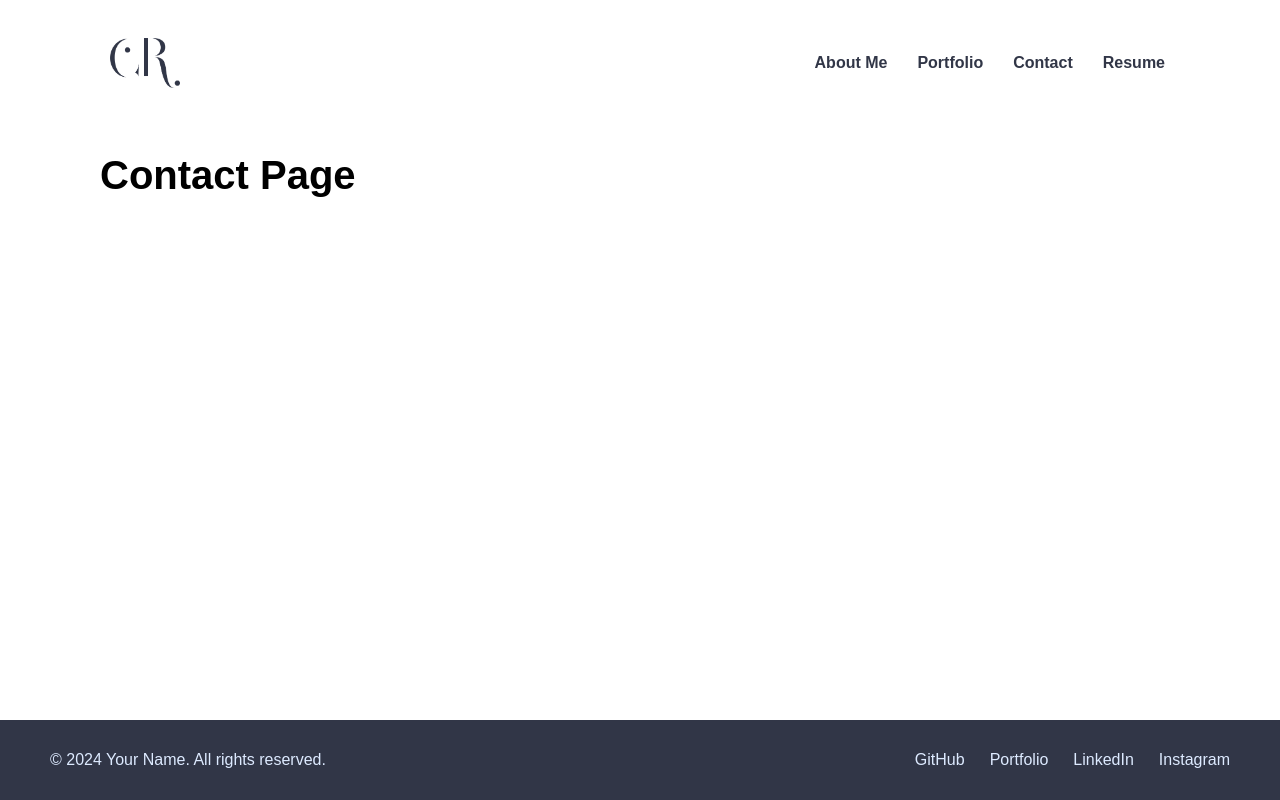
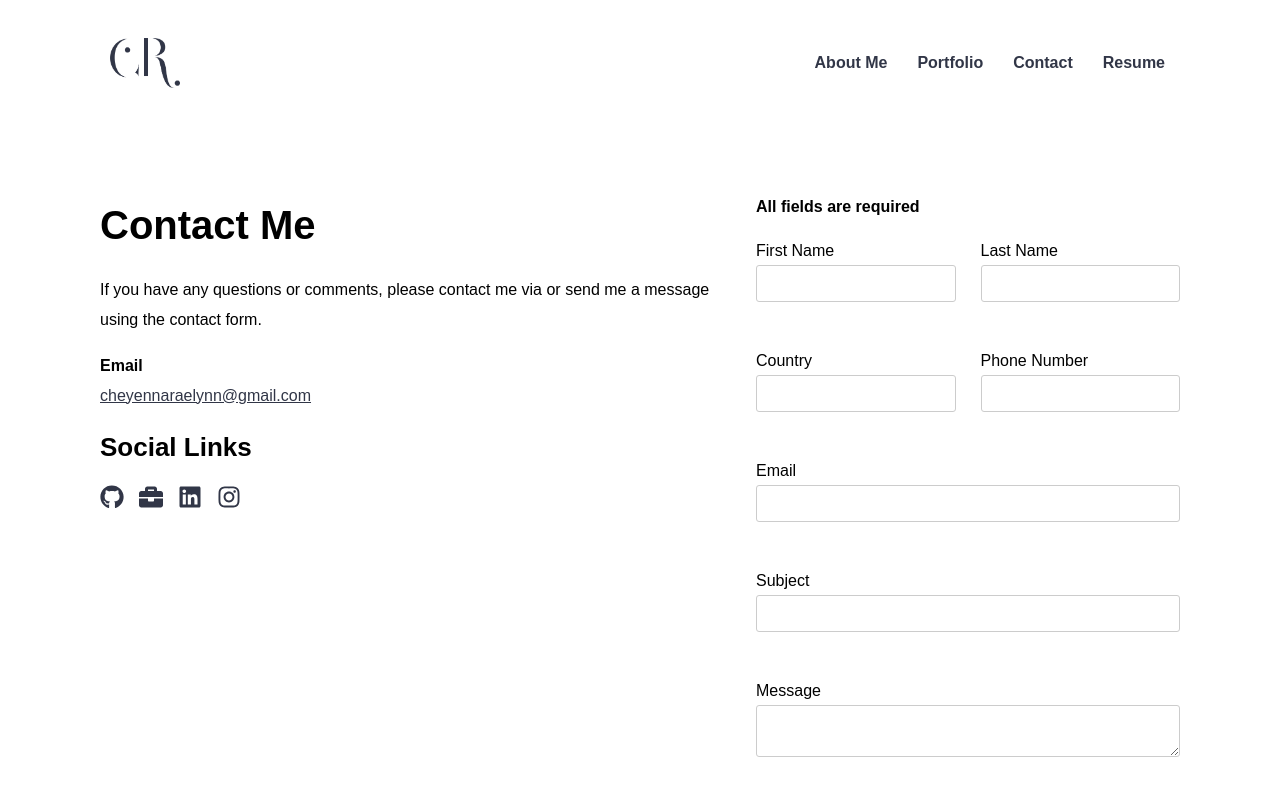
Before and after one commit to RaeOfChey/Portfolio, a React (Vite) app: page /contact in a window 1280 px wide. Shown: the top 800 px of the page. Built offline with nearby package versions, Linux system fonts and the light colour scheme; a web font is replaced by a local one.

Commit message:
Adjusted content and styling on Contact page

```diff
--- a/package.json
+++ b/package.json
@@ -9,6 +9,7 @@
   "dependencies": {
     "react": "^18.0.0",
     "react-dom": "^18.0.0",
+    "react-icons": "^5.3.0",
     "react-router-dom": "^6.27.0",
     "sass": "^1.80.4"
   },
--- a/src/components/Footer.jsx
+++ b/src/components/Footer.jsx
@@ -7,10 +7,10 @@ const Footer = () => {
       <p>&copy; {new Date().getFullYear()} Your Name. All rights reserved.</p>
       <div>
         <a href="https://github.com/RaeOfChey" target="_blank" rel="noopener noreferrer">
-          GitHub
+          GitHub Portfolio
         </a>
         <a href="https://cheyennaraelynn.myportfolio.com/" target="_blank" rel="noopener noreferrer">
-          Portfolio
+          Design Portfolio
         </a>
         <a href="https://www.linkedin.com/in/cheyenna-raelynn/" target="_blank" rel="noopener noreferrer">
           LinkedIn
--- a/src/pages/AboutMe.jsx
+++ b/src/pages/AboutMe.jsx
@@ -8,16 +8,20 @@ const AboutMe = () => {
         <>
             <div className="about-container">
                 <div className="about-left">
-                    <h1>Who am I?</h1>
+
                     <img src={aboutImage} alt="Cheyenna Logo" className="about-image" />
                 </div>
                 <div className="about-right">
+                    <h1>Who am I?</h1>
                     <p>
-                        As a Graphic Designer transitioning into UI/UX, I bring 5 years of experience creating engaging visual designs combined with new skills in front-end development. My unique approach blends design and code to create seamless, user-centered digital experiences that not only look great but solve real user problems.<br />
-                        In my next role, I’m eager to leverage my design expertise along with my growing proficiency in HTML, CSS, and JavaScript to create intuitive interfaces that enhance user satisfaction. I’m passionate about transforming user research and data into designs that are not only functional but also elevate brand identity.<br />
+                        As a Graphic Designer transitioning into UI/UX, I hold a BFA in Graphic Design, have 5 years of professional design experience, and a full-stack development certificate from the University of Minnesota.
+                        <br />
+                        My unique approach blends design and code to deliver user-centered digital experiences that are visually appealing and solve real problems. In my next role, I’m eager to leverage my design expertise and growing proficiency in HTML, CSS, and JavaScript to create intuitive interfaces that enhance user satisfaction. I’m passionate about transforming user research and data into functional designs that elevate brand identity.
+                        <br />
+
                     </p>
-
-                    Here are a few highlights:<br />
+                    <br />
+                    Here are a few highlights of my accomplishments:<br />
                     <ul>
                         <li>Redesigned a client’s website, improving user navigation and reducing bounce rates by 15%.</li>
                         <li>Led a UX/UI revamp of a mobile app that resulted in a 20% increase in user retention within three months.</li>
@@ -27,8 +31,11 @@ const AboutMe = () => {
                     </ul>
 
                     <p>
-                        I’m excited to bring my combination of creative design skills and technical knowledge to a UI/UX design team. My goal is to create digital experiences that are visually appealing, user-friendly, and business-driven.
+                        I’m excited to bring my blend of creative design skills and technical knowledge to a UI/UX design team, aiming to create digital experiences that are visually appealing, user-friendly, and aligned with business objectives.
                     </p>
+                    <a href="/portfolio" className="see-my-work">
+                        See my portfolio
+                    </a>
                 </div>
             </div>
 
@@ -37,7 +44,7 @@ const AboutMe = () => {
                 <div className="skills-left">
                     <h1>Skills</h1>
                     <p>
-                        With 5 years of professional graphic design experience, I’ve had the privilege of collaborating with diverse teams across various industries. This journey has allowed me to dive deep into multiple branches of design, honing a rich array of skills that I am excited to leverage in a UX/UI role. My expertise includes:
+                        I’ve had the privilege of collaborating with diverse teams across various industries. This journey has allowed me to dive deep into multiple branches of design, honing a rich array of skills that I am excited to leverage in a UX/UI role. My expertise includes:
                     </p>
 
                     {/* New Wrapper for Skills Lists */}
--- a/src/pages/Contact.jsx
+++ b/src/pages/Contact.jsx
@@ -1,10 +1,105 @@
 import React from 'react';
+import { FaGithub, FaLinkedin, FaInstagram, FaBriefcase } from 'react-icons/fa'; // Importing icons
+import '../styles/Contact.css';
 
 const Contact = () => {
   return (
-    <div>
-      <h1>Contact Page</h1>
-      {/* Add more content here */}
+    <div className="contact-container">
+      <div className="contact-left">
+        <h1>Contact Me</h1>
+        <p>
+          If you have any questions or comments, please contact me via or send me a message using the contact form.
+        </p>
+        <p>
+          <span className="email-label">Email</span> <br />
+          <a href="mailto:cheyennaraelynn@gmail.com" className="email-link">cheyennaraelynn@gmail.com</a>
+        </p>
+        <h2>Social Links</h2>
+        <ul className="social-links">
+          <li>
+            <a
+              href="https://github.com/YourUsername"
+              target="_blank"
+              rel="noopener noreferrer"
+              className="social-link"
+              title="GitHub Portfolio"
+            >
+              <FaGithub />
+            </a>
+          </li>
+          <li>
+            <a
+              href="https://yourdesignportfolio.com"
+              target="_blank"
+              rel="noopener noreferrer"
+              className="social-link"
+              title="Design Portfolio"
+            >
+              <FaBriefcase />
+            </a>
+          </li>
+          <li>
+            <a
+              href="https://linkedin.com/in/YourProfile"
+              target="_blank"
+              rel="noopener noreferrer"
+              className="social-link"
+              title="LinkedIn"
+            >
+              <FaLinkedin />
+            </a>
+          </li>
+          <li>
+            <a
+              href="https://instagram.com/YourProfile"
+              target="_blank"
+              rel="noopener noreferrer"
+              className="social-link"
+              title="Instagram"
+            >
+              <FaInstagram />
+            </a>
+          </li>
+        </ul>
+      </div>
+      <div className="contact-right">
+        <form className="contact-form">
+          <p className="required-note"><strong>All fields are required</strong></p>
+          <div className="name-fields">
+            <label>
+              First Name
+              <input type="text" name="firstName" required />
+            </label>
+            <label>
+              Last Name
+              <input type="text" name="lastName" required />
+            </label>
+          </div>
+          <div className="country-number-fields">
+            <label>
+              Country
+              <input type="text" name="country" required />
+            </label>
+            <label>
+              Phone Number
+              <input type="tel" name="phone" />
+            </label>
+          </div>
+          <label>
+            Email
+            <input type="email" name="email" required />
+          </label>
+          <label>
+            Subject
+            <input type="text" name="subject" required />
+          </label>
+          <label>
+            Message
+            <textarea name="message" required></textarea>
+          </label>
+          <button type="submit">Send Message</button>
+        </form>
+      </div>
     </div>
   );
 };
--- a/src/styles/AboutMe.css
+++ b/src/styles/AboutMe.css
@@ -17,6 +17,26 @@
   width: 75%;
   height: auto;
   margin-top: 20px;
+}
+
+.see-my-work {
+  display: inline-block;
+  padding: 10px 20px;
+  margin-top: 10px;
+  background-color: var(--color-darkblue);
+  color: var(--color-lightblue);
+  text-decoration: none;
+  border-radius: 50px;
+  font-family: "neulis", sans-serif;
+  font-weight: 500;
+  width: auto;
+  font-size: 24px;
+  letter-spacing: .5px;
+}
+
+.see-my-work:hover {
+  background-color: var(--color-lightblue);
+  color: var(--color-black);
 }
 
 /* Skills Section */
--- a/src/styles/Contact.css
+++ b/src/styles/Contact.css
@@ -0,0 +1,127 @@
+.contact-container {
+  display: flex;
+  margin-top: 50px;
+}
+
+/* Contact Me side of the page */
+.contact-left {
+  flex: 60%;
+}
+
+/* Email link */
+.email-link {
+  margin-bottom: 20px;
+  color: var(--color-darkblue);
+}
+
+.email-link:hover {
+  color: var(--color-blue);
+}
+
+/* Social media links */
+.social-links {
+  list-style: none;
+  display: flex;
+  gap: 15px;
+  padding: 0;
+}
+
+.social-link {
+  color: var(--color-darkblue);
+  font-size: 24px;
+  text-decoration: none;
+  position: relative;
+}
+
+.social-link:hover {
+  color: var(--color-lightblue);
+}
+
+/* Tooltip styles */
+.social-link::after {
+  content: attr(title); /* Displays the title as tooltip */
+  position: absolute;
+  background-color: #000000;
+  color: #fff;
+  padding: 5px;
+  border-radius: 3px;
+  visibility: hidden;
+  white-space: nowrap;
+  bottom: 125%;
+  left: 50%;
+  transform: translateX(-50%);
+  z-index: 1;
+  font-size: 16px;
+}
+
+.social-link:hover::after {
+  opacity: 1;
+  visibility: visible;
+}
+
+/* Form side of the page */
+.contact-right {
+  flex: 40%;
+  padding-left: 20px;
+}
+
+/* Contact form */
+.contact-form {
+  display: flex;
+  flex-direction: column;
+}
+
+/* Contact form 1st and 2nd row */
+.name-fields,
+.country-number-fields {
+    display: flex;
+    justify-content: flex-start;
+}
+
+.name-fields label:nth-child(2),
+.country-number-fields label:nth-child(2) {
+    margin-left: 25px; /* Adds 25px space to the left of the second label */
+}
+
+/* All input box labels */
+.contact-form label {
+  margin-bottom: 50px;
+  display: flex;
+  flex-direction: column;
+  width: 100%;
+}
+
+.required-note, .email-label {
+  margin-bottom: 20px;
+  font-weight: bold;
+}
+
+/* Input boxes */
+.contact-form input,
+.contact-form textarea {
+  padding: 10px;
+  border: 1px solid #cccccc;
+  border-radius: 3px;
+  width: auto;
+  margin-top: 5px;
+}
+
+/* Button */
+.contact-form button {
+  padding: 10px;
+  background-color: var(--color-darkblue);
+  color: var(--color-lightblue);
+  border: none;
+  border-radius: 50px;
+  cursor: pointer;
+  font-weight: 500;
+  display: inline-block;
+  font-size: 24px;
+  letter-spacing: .5px;
+  margin: 20px auto;
+}
+
+.contact-form button:hover {
+  background-color: var(--color-lightblue);
+  color: var(--color-darkblue);
+}
--- a/src/styles/Header.css
+++ b/src/styles/Header.css
@@ -13,20 +13,17 @@
   }
 
   .title {
-    font-size: 80px;
+    font-size: 90px;
     margin: 0;
     line-height: 1.2;
-  }
-
-  .intro-text {
-    width: 33.33%; /* 1/3 of the container */
-    text-align: left;
   }
 
   .subtitle {
     font-size: 1.25rem;
     color: var(--color-black);
     font-family: "neulis", sans-serif;
+    width: 70%;
+    padding-bottom: 25px;
   }
 
   .intro-image img {
--- a/src/styles/styles.css
+++ b/src/styles/styles.css
@@ -26,6 +26,11 @@ body {
 h1 {
   font-family: "neulis-cursive", sans-serif;
   font-size: 40px;
+}
+
+h2 {
+  font-family: "neulis", sans-serif;
+  font-size: 26px;
 }
 
 p {
```
Also changed, not shown: 1 other file (tests, documents, lock files or other folders).
